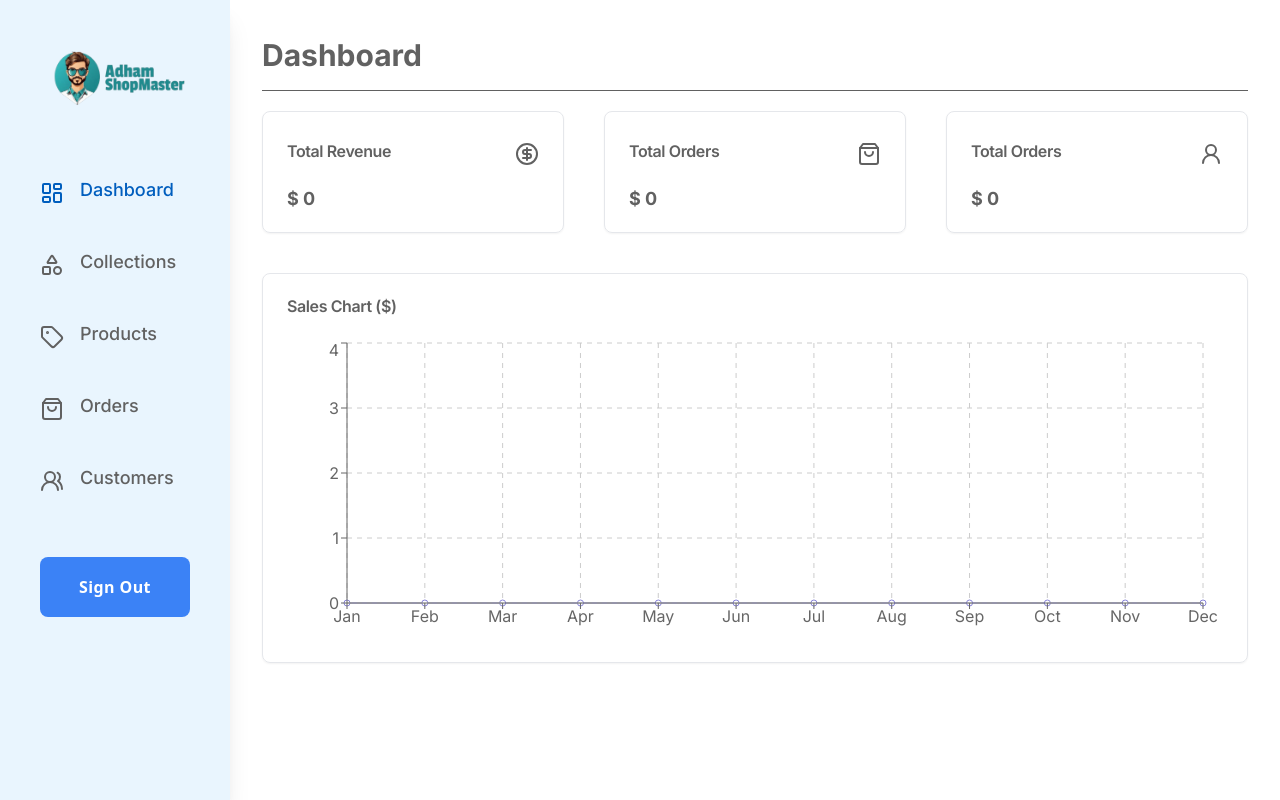
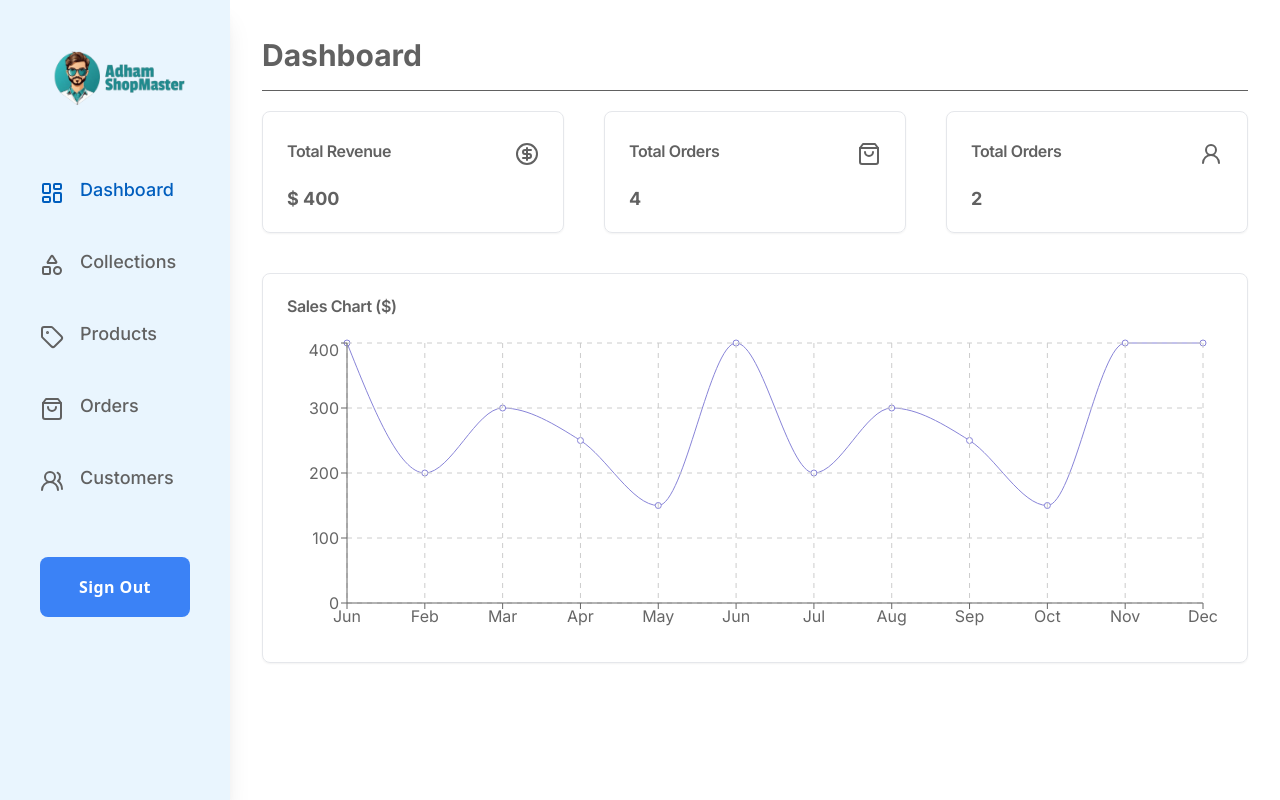
Before and after one commit to Adhamxiii/adham-shop-master-admin, a Next.js app: page / in a window 1280 px wide. Built offline with nearby package versions, Linux system fonts and the light colour scheme; no server answers; the database is empty.

Commit message:
add fake data

```diff
--- a/app/(dashboard)/page.tsx
+++ b/app/(dashboard)/page.tsx
@@ -13,7 +13,21 @@ export default async function Home() {
   const totalOrders = await getTotalSales().then((data) => data.totalOrders);
   const totalCustomers = await getTotalCustomers();
 
-  const graphData = await getSalesPerMonth();
+  // const graphData = await getSalesPerMonth();
+  const graphData = [
+    { name: "Jun", sales: 400 },
+    { name: "Feb", sales: 200 },
+    { name: "Mar", sales: 300 },
+    { name: "Apr", sales: 250 },
+    { name: "May", sales: 150 },
+    { name: "Jun", sales: 400 },
+    { name: "Jul", sales: 200 },
+    { name: "Aug", sales: 300 },
+    { name: "Sep", sales: 250 },
+    { name: "Oct", sales: 150 },
+    { name: "Nov", sales: 400 },
+    { name: "Dec", sales: 400 },
+  ];
 
   return (
     <div className="px-8 py-10">
@@ -27,7 +41,7 @@ export default async function Home() {
             <CircleDollarSign className="max-sm:hidden" />
           </CardHeader>
           <CardContent>
-            <p className="text-body-bold">$ {totalRevenue}</p>
+            <p className="text-body-bold">$ 400</p>
           </CardContent>
         </Card>
 
@@ -37,7 +51,7 @@ export default async function Home() {
             <ShoppingBag className="max-sm:hidden" />
           </CardHeader>
           <CardContent>
-            <p className="text-body-bold">$ {totalOrders}</p>
+            <p className="text-body-bold">4</p>
           </CardContent>
         </Card>
 
@@ -47,10 +61,9 @@ export default async function Home() {
             <UserRound className="max-sm:hidden" />
           </CardHeader>
           <CardContent>
-            <p className="text-body-bold">$ {totalCustomers}</p>
+            <p className="text-body-bold">2</p>
           </CardContent>
         </Card>
-
       </div>
       <Card className="mt-10">
         <CardHeader>
```
Lines whose indentation alone changed are shown as unchanged.
